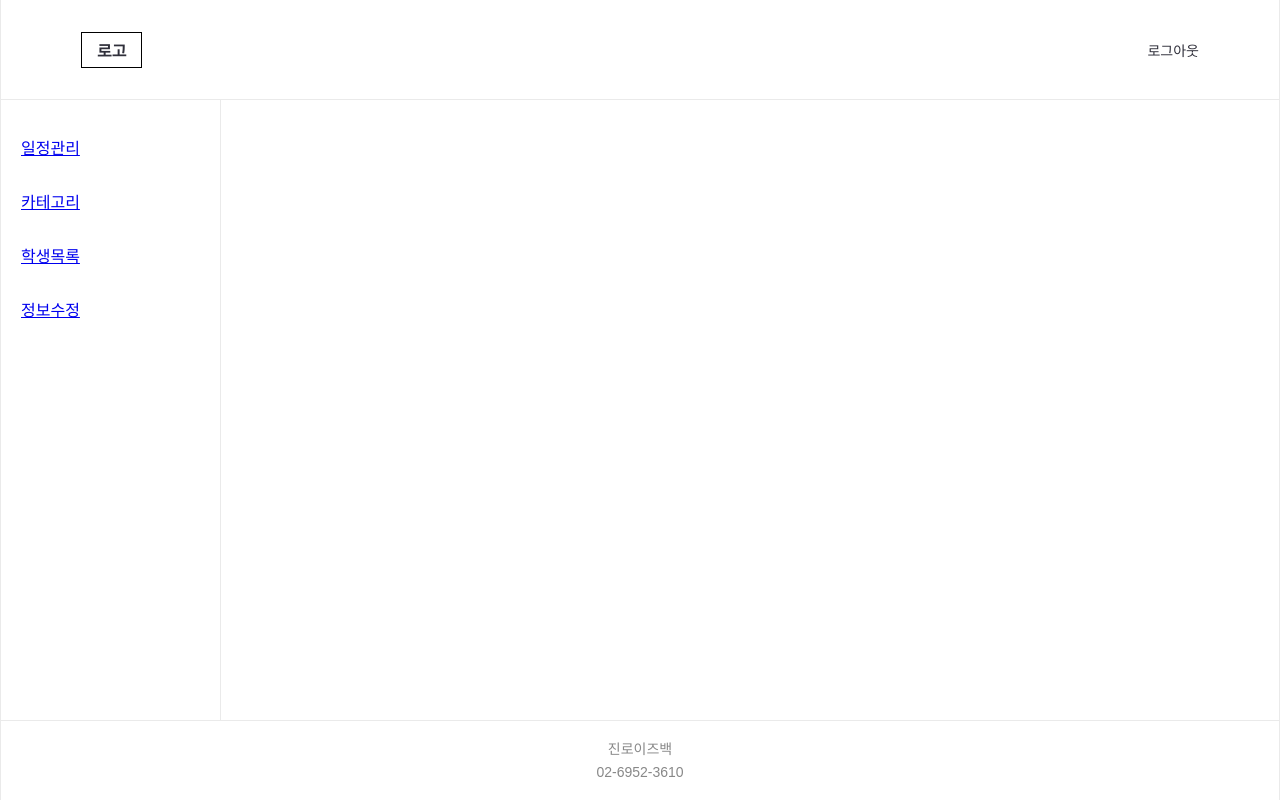
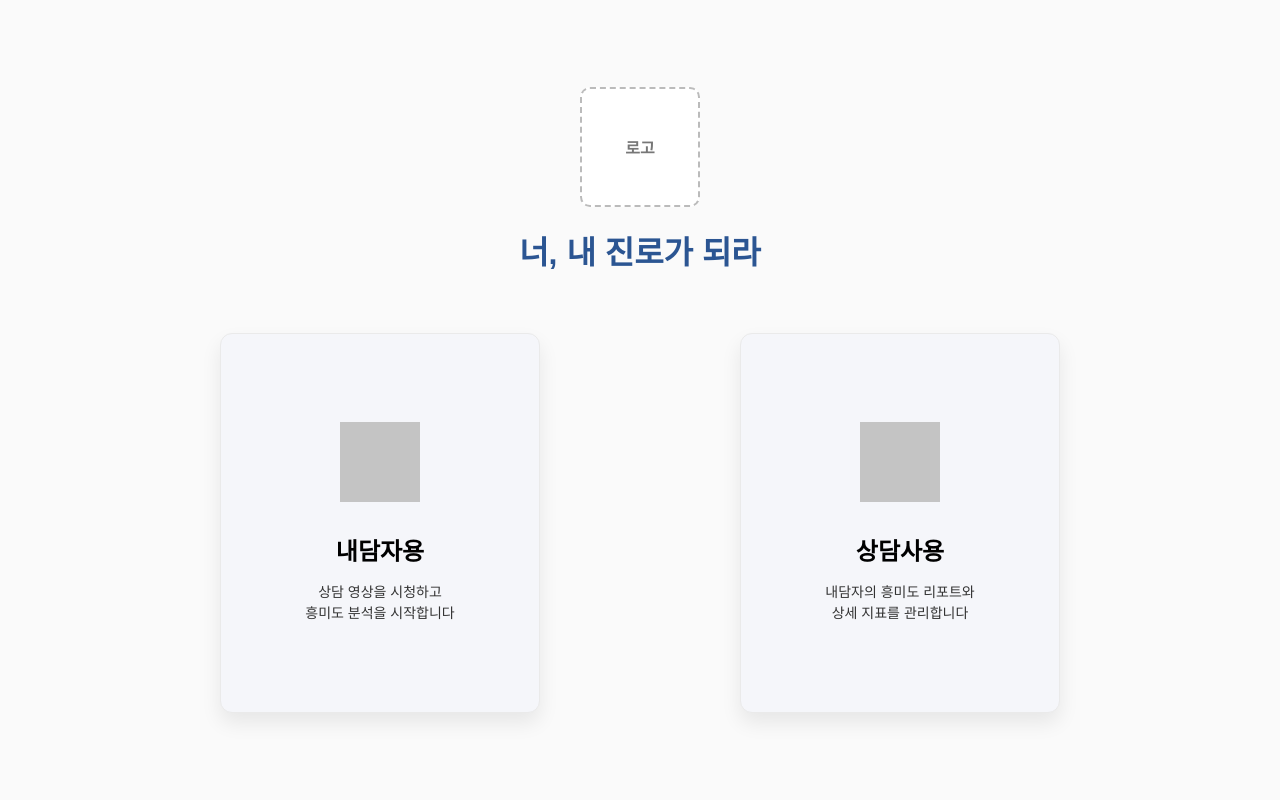
Before and after one commit to MUNJI-KANG/JINRO_IS_BACK, a React app in the folder JINRO_PROJ/frontend/: page / in a window 1280 px wide. Built offline with nearby package versions, Linux system fonts and the light colour scheme; the HTML template or start-up script is replaced by a standard one.

Commit message:
HW 연결

```diff
--- a/JINRO_PROJ/frontend/package.json
+++ b/JINRO_PROJ/frontend/package.json
@@ -18,11 +18,7 @@
     "react-dom": "^19.2.0",
     "react-icons": "^5.5.0",
     "react-router-dom": "^7.13.1",
-    "recharts": "^3.7.0",
-    "@fullcalendar/daygrid": "^6.1.20",
-    "@fullcalendar/interaction": "^6.1.20",
-    "@fullcalendar/react": "^6.1.20",
-    "lucide-react": "^0.575.0"
+    "recharts": "^3.7.0"
   },
   "devDependencies": {
     "@eslint/js": "^9.39.1",
--- a/JINRO_PROJ/frontend/src/App.jsx
+++ b/JINRO_PROJ/frontend/src/App.jsx
@@ -43,9 +43,10 @@ function App() {
         {/* counselor 로그인 (레이아웃 없이) */}
         <Route path="/counselor/login" element={<CLogin />} />
 
+        <Route index element={<Home />} />
+
         {/* 공통 레이아웃 */}
         <Route path="/" element={<Layout />}>
-          {/* <Route index element={<Home />} /> */}
           {/* 로그인 후 진입시 바로 scheduler 화면 보여줌 */}
           <Route path="counselor/scheduler" element={<CScheduler />} />
           <Route path="counselor/students" element={<CStudentList />} />
--- a/JINRO_PROJ/frontend/src/pages/common/Header.jsx
+++ b/JINRO_PROJ/frontend/src/pages/common/Header.jsx
@@ -1,10 +1,22 @@
-import React from 'react';
+import React from "react";
+import { useNavigate } from "react-router-dom";
 
 function Header() {
+  const navigate = useNavigate();
+
+  const handleLogout = () => {
+    // 🔥 나중에 여기서 토큰 삭제, 세션 삭제 처리 가능
+    // localStorage.removeItem("accessToken");
+
+    navigate("/");  // 👉 http://localhost:5173/
+  };
+
   return (
     <header className="header">
       <div className="logo-box">로고</div>
-      <div className="logout-btn">로그아웃</div>
+      <div className="logout-btn" onClick={handleLogout}>
+        로그아웃
+      </div>
     </header>
   );
 }
--- a/JINRO_PROJ/frontend/src/pages/common/Home.jsx
+++ b/JINRO_PROJ/frontend/src/pages/common/Home.jsx
@@ -1,20 +1,32 @@
-import React from 'react';
-import '../../css/common_css/home.css';
+import React from "react";
+import { useNavigate } from "react-router-dom";
+import "../../css/common_css/home.css";
 
 const Home = () => {
+  const navigate = useNavigate();
+
+  const handleCounselorClick = () => {
+    navigate("/counselor/login");
+  };
+
+  // ✅ 이거 추가 안 해서 에러난 거야
+  const handleStudentClick = () => {
+    navigate("/student/login");
+  };
+
   return (
     <div className="home-container">
-      {/* 상단 로고 및 타이틀 영역 */}
       <div className="header-section">
         <div className="logo-placeholder">로고</div>
         <h1 className="main-title">너, 내 진로가 되라</h1>
       </div>
 
-      {/* 카드 레이아웃 영역 */}
       <div className="cards-wrapper">
-
-        {/* 첫 번째 카드: 내담자용 */}
-        <div className="card client-card">
+        <div
+          className="card client-card"
+          onClick={handleStudentClick}
+          style={{ cursor: "pointer" }}
+        >
           <div className="icon-placeholder"></div>
           <h2 className="card-title">내담자용</h2>
           <p className="card-desc">
@@ -23,8 +35,11 @@ const Home = () => {
           </p>
         </div>
 
-        {/* 두 번째 카드: 상담사용 */}
-        <div className="card counselor-card">
+        <div
+          className="card counselor-card"
+          onClick={handleCounselorClick}
+          style={{ cursor: "pointer" }}
+        >
           <div className="icon-placeholder"></div>
           <h2 className="card-title">상담사용</h2>
           <p className="card-desc">
@@ -32,7 +47,6 @@ const Home = () => {
             상세 지표를 관리합니다
           </p>
         </div>
-
       </div>
     </div>
   );
--- a/JINRO_PROJ/frontend/src/pages/student/SLogin.jsx
+++ b/JINRO_PROJ/frontend/src/pages/student/SLogin.jsx
@@ -1,11 +1,25 @@
-import style from '../../css/student_css/SLogin.module.css'
+import { useNavigate } from "react-router-dom";
+import style from '../../css/student_css/SLogin.module.css';
+
 
 const SLogin = () => {
+    const navigate = useNavigate();
+
+    const handleBack = () => {
+        navigate("/");   // 👉 홈으로 이동
+        // 만약 히스토리 기반으로 뒤로 가고 싶으면 navigate(-1)
+    };
+
     return (
         <div className={style.container}>
             <div className={style.card}>
+
                 {/* 1. 이전으로 버튼 */}
-                <button className={style.backButton}>
+                <button
+                    className={style.backButton}
+                    onClick={handleBack}
+                    type="button"
+                >
                     <div className={style.backCircle}>←</div>
                     <span className={style.backText}>이전으로</span>
                 </button>
@@ -40,7 +54,7 @@ const SLogin = () => {
                 </div>
 
                 {/* 하단 버튼 */}
-                <button className={style.submitButton}>
+                <button className={style.submitButton} type="button">
                     <span className={style.submitText}>진단 시작하기</span>
                 </button>
             </div>
```
